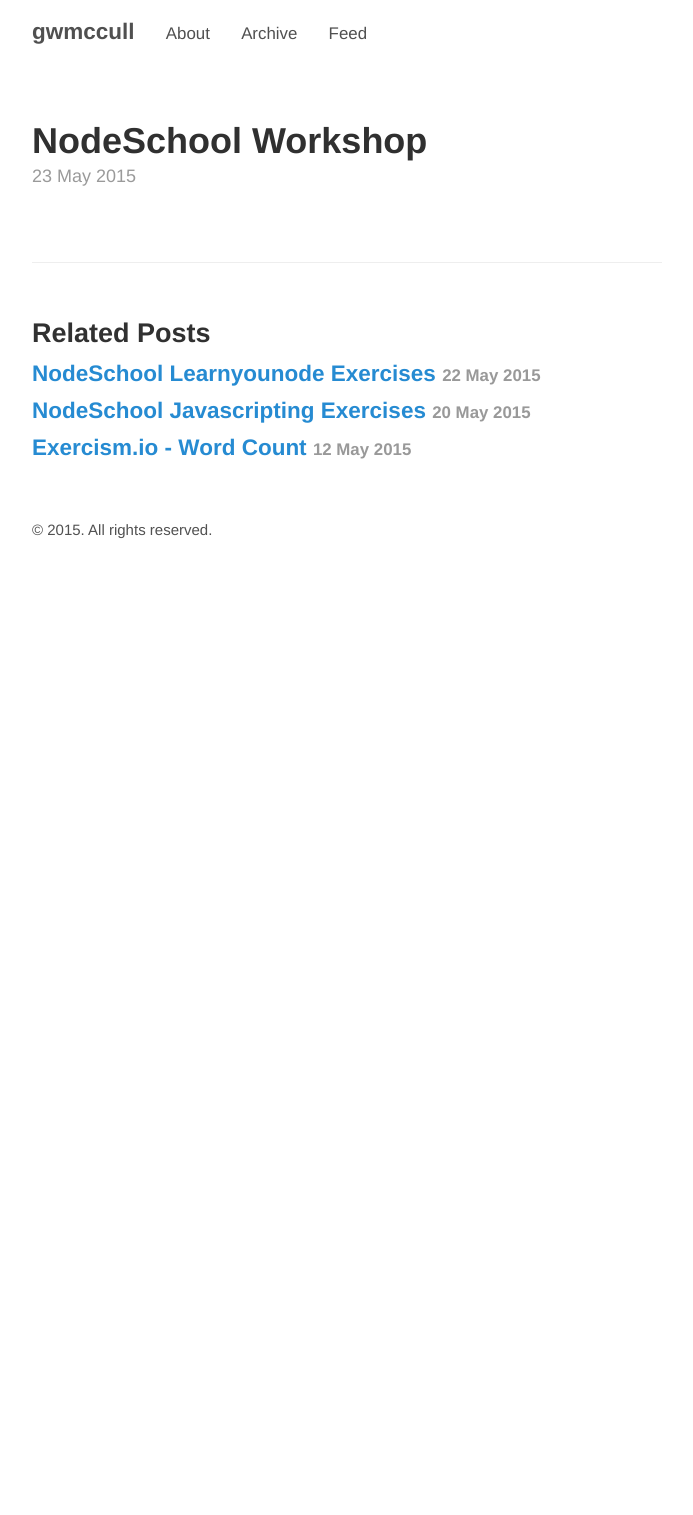
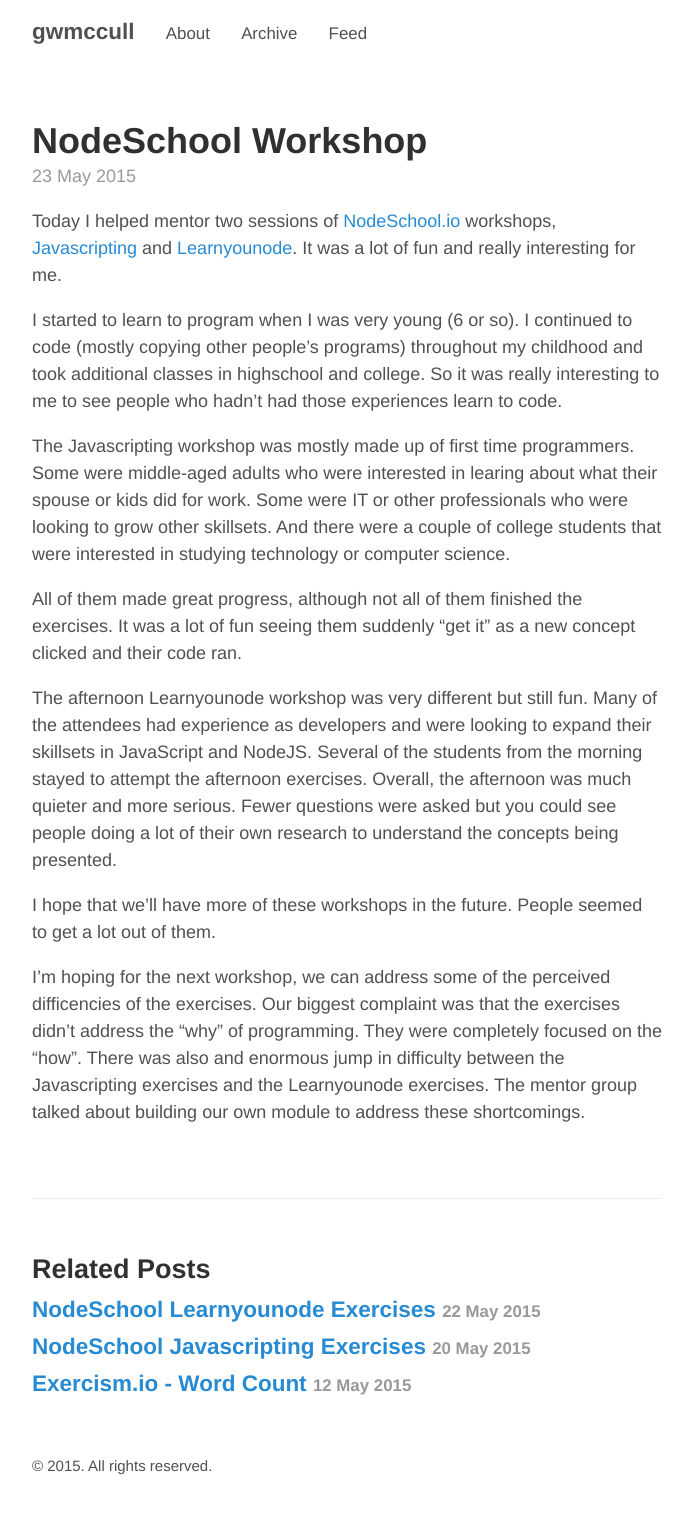
Before and after one commit to gwmccull/gwmccull.github.io, a Jekyll site: the page built from _posts/2015-05-23-nodeschool-workshop.md, in a window 1280 px wide. Shown: the whole page, without its empty margins (293-986 px from the left). Built offline with Jekyll 4.4.1, drawn with Linux system fonts in a browser that asks for light colours; before the commit the page ends 900 px from its top, so only the background shows below that.

Commit message:
Update 2015-05-23-nodeschool-workshop.md

```diff
--- a/_posts/2015-05-23-nodeschool-workshop.md
+++ b/_posts/2015-05-23-nodeschool-workshop.md
@@ -2,3 +2,17 @@
 layout: post
 title: NodeSchool Workshop
 ---
+
+Today I helped mentor two sessions of [NodeSchool.io](http://nodeschool.io/) workshops, [Javascripting](https://github.com/sethvincent/javascripting) and [Learnyounode](https://github.com/workshopper/learnyounode).  It was a lot of fun and really interesting for me.
+
+I started to learn to program when I was very young (6 or so).  I continued to code (mostly copying other people's programs) throughout my childhood and took additional classes in highschool and college.  So it was really interesting to me to see people who hadn't had those experiences learn to code.
+
+The Javascripting workshop was mostly made up of first time programmers.  Some were middle-aged adults who were interested in learing about what their spouse or kids did for work.  Some were IT or other professionals who were looking to grow other skillsets.  And there were a couple of college students that were interested in studying technology or computer science.
+
+All of them made great progress, although not all of them finished the exercises.  It was a lot of fun seeing them suddenly "get it" as a new concept clicked and their code ran.
+
+The afternoon Learnyounode workshop was very different but still fun.  Many of the attendees had experience as developers and were looking to expand their skillsets in JavaScript and NodeJS.  Several of the students from the morning stayed to attempt the afternoon exercises.  Overall, the afternoon was much quieter and more serious.  Fewer questions were asked but you could see people doing a lot of their own research to understand the concepts being presented.
+
+I hope that we'll have more of these workshops in the future.  People seemed to get a lot out of them.
+
+I'm hoping for the next workshop, we can address some of the perceived difficencies of the exercises.  Our biggest complaint was that the exercises didn't address the "why" of programming.  They were completely focused on the "how".  There was also and enormous jump in difficulty between the Javascripting exercises and the Learnyounode exercises.  The mentor group talked about building our own module to address these shortcomings.
```
